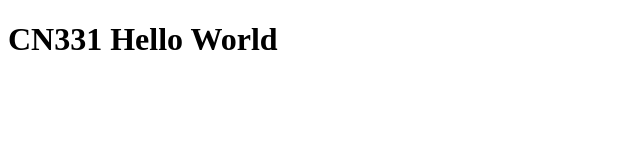
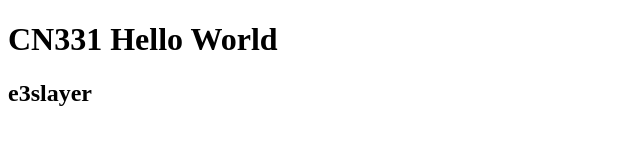
Before and after one commit to 6510615054/CN331-67-Demo, a plain HTML site: page index.html in a window 1280 px wide. Shown: the whole page, without its empty margins (0-640 px from the left). Drawn offline with Linux system fonts and the light colour scheme.

Commit message:
Update index.html

```diff
--- a/index.html
+++ b/index.html
@@ -7,5 +7,6 @@
 </head>
 <body>
     <h1>CN331 Hello World</h1>
+    <h2>e3slayer</h2>
 </body>
 </html>
```
